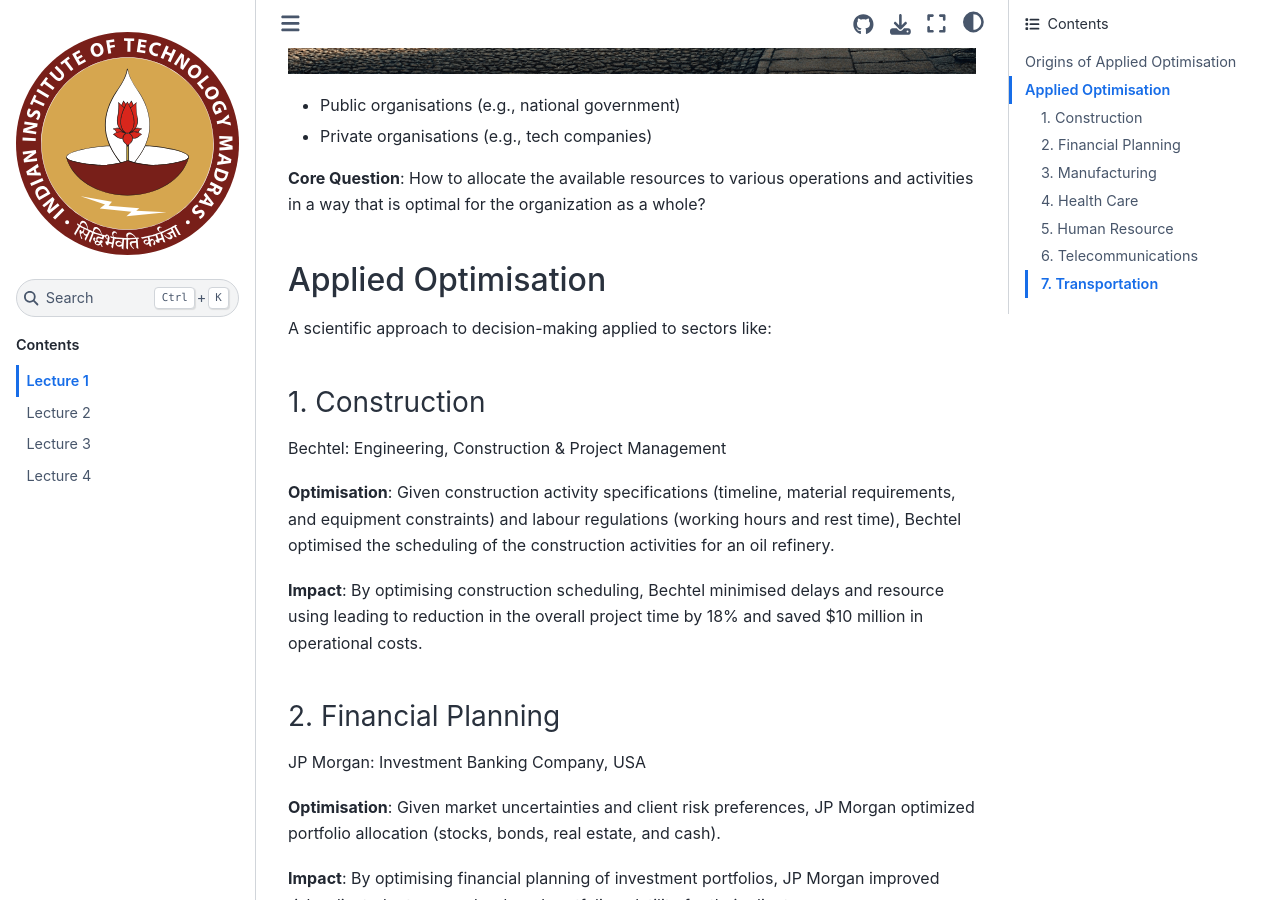
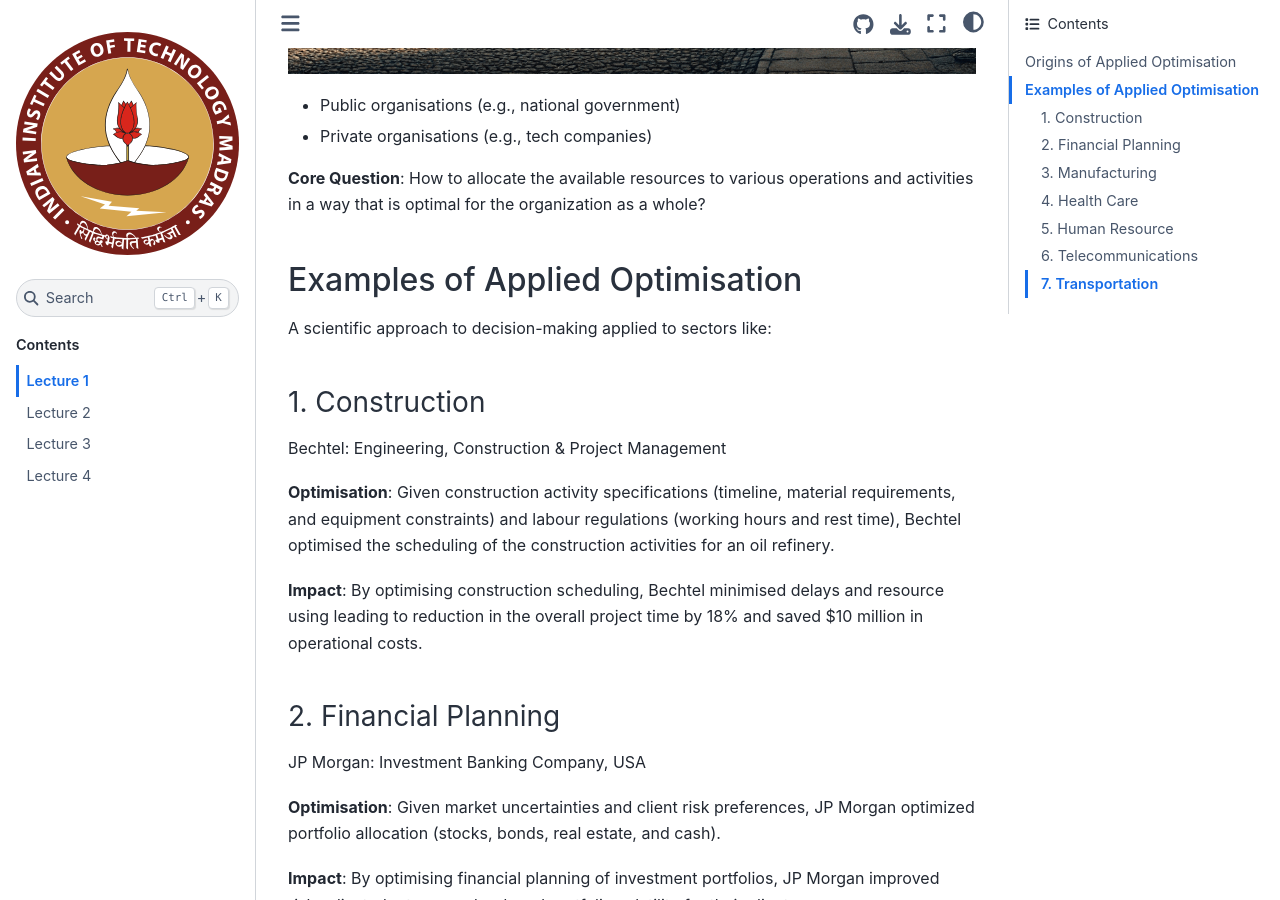
Before and after one commit to anmpahwa/CE5972, a Jupyter Book: the page built from book/content/lecture_01.md, in a window 1280 px wide and 900 px high, scrolled down 901 px. Built offline with Jupyter Book 1.0.4 settings and Sphinx 7.4.7 and the Sphinx Book theme 1.1.4, drawn with Linux system fonts in a browser that asks for light colours; comment, search, counter and statistics services are not loaded.

Commit message:
update lecture #01

```diff
--- a/book/content/lecture_01.md
+++ b/book/content/lecture_01.md
@@ -10,7 +10,7 @@
 
 **Core Question**: How to allocate the available resources to various operations and activities in a way that is optimal for the organization as a whole?
 
-## Applied Optimisation
+## Examples of Applied Optimisation
 A scientific approach to decision-making applied to sectors like:
 
 ### 1. Construction
```
